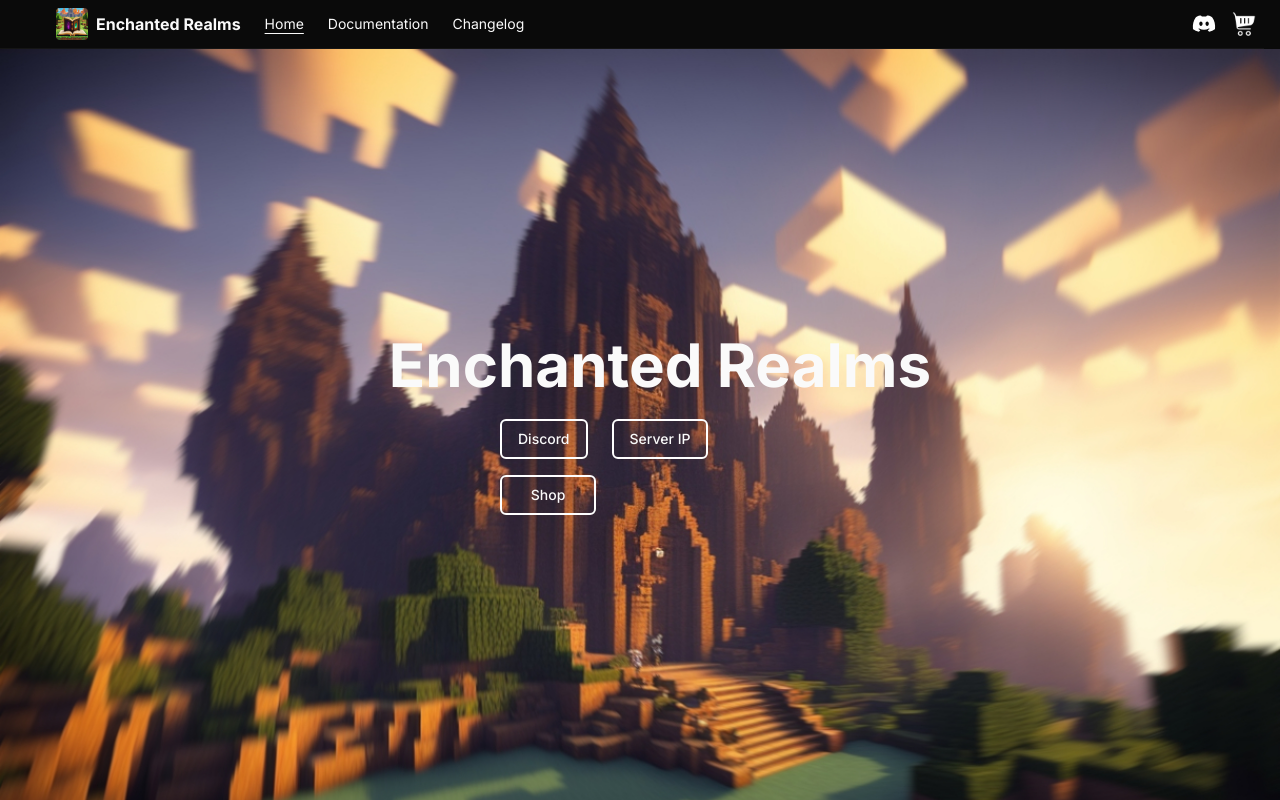
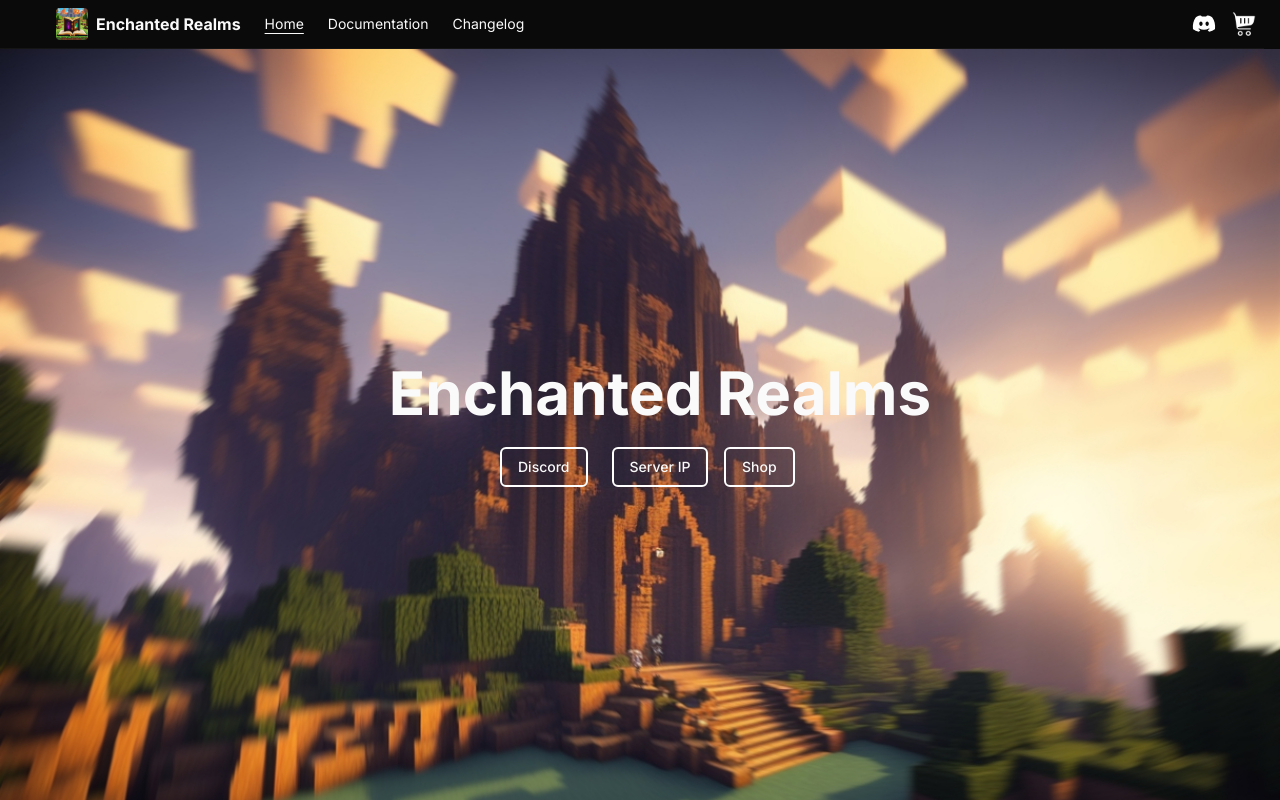
Before and after one commit to Enchanted-Realms-Network/webpage, a Next.js app: page / in a window 1280 px wide. Built offline with nearby package versions, Linux system fonts and the light colour scheme.

Commit message:
Fix link placement in Home component

```diff
--- a/app/page.tsx
+++ b/app/page.tsx
@@ -24,7 +24,7 @@
           >
             Server IP
           </Button>
-          <Link href={siteConfig.links.shop}></Link><Button variant={'outline'}>Shop</Button>
+          <Link href={siteConfig.links.shop}><Button variant={'outline'}>Shop</Button></Link>
         </div>
       </div>
     </div>
```
